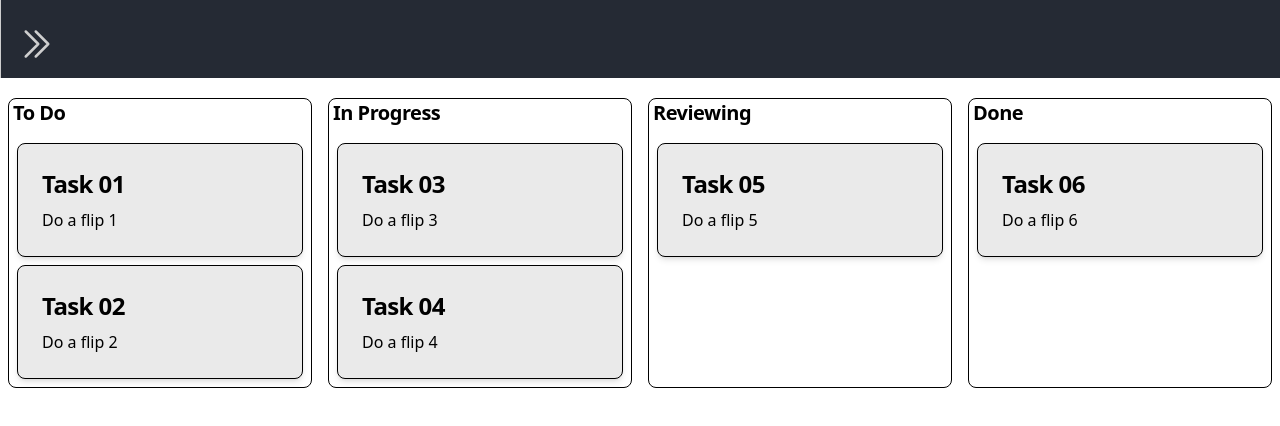
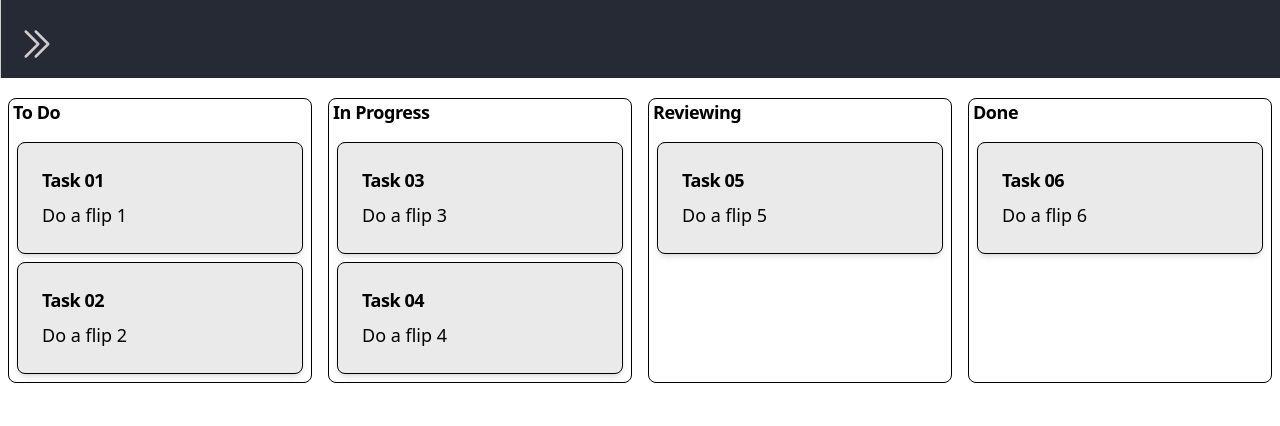
Before and after one commit to kendallv17/Taskademic-Front-End, a React (Create React App) app: page /current-tasks in a window 1280 px wide. Shown: the top 426 px of the page. Built offline with nearby package versions, Linux system fonts and the light colour scheme.

Commit message:
Fixed stilyng bug

```diff
--- a/src/App.js
+++ b/src/App.js
@@ -13,5 +13,5 @@ function App() {
     </div>
   );
 }
-
+//Database pwd iPlMXkLYfhnN6DLu
 export default App;
--- a/src/components/columnItem/ColumnItem.js
+++ b/src/components/columnItem/ColumnItem.js
@@ -4,13 +4,13 @@ export default function ColumnItem({id, index, tittle, description}){
     <Draggable draggableId={id} index={index} key={id}>
         {
             provided =>
-                <div className="block p-6 mx-2 bg-mercury-500 rounded-lg border border-gray-200 shadow-md hover:bg-gray-100 dark:bg-gray-800 dark:border-gray-700 dark:hover:bg-gray-700 my-2"
+                <div className="p-6 mx-2 bg-mercury-500 rounded-lg border border-gray-200 shadow-md hover:bg-gray-100 dark:bg-gray-800 dark:border-gray-700 dark:hover:bg-gray-700 my-2"
                      { ...provided.draggableProps }
                      { ...provided.dragHandleProps }
                      ref={ provided.innerRef }
                     >
-                        <h5 className="mb-2 text-2xl font-bold tracking-tight text-gray-900 dark:text-white">{tittle}</h5>
-                        <p className="font-normal text-gray-700 dark:text-gray-400">{description}</p>
+                        <h6 className="mb-2 sm:text-[6px] md:text-[18px] font-bold tracking-tight text-gray-900 dark:text-white">{tittle}</h6>
+                        <p className="font-normal sm:text-[4px] md:text-[18px]">{description}</p>
                 </div>
         }
     </Draggable>
--- a/src/components/coursesTable/AddNewCourse.js
+++ b/src/components/coursesTable/AddNewCourse.js
@@ -1,10 +1,10 @@
 export default function AddNewCourse({handler, }){
     return (
         <form className="flex w-full" onSubmit={ handler }>
-            <div className="flex-1 px-5">
+            <div className="flex-1 px-2">
                 <input type="text" placeholder="Course" name="course"  className="border-b-2 border-b-bright-turquoise-600 text-center w-full h-full invalid:border-radical-red-500" required/>
             </div>
-            <div className="flex-1 px-5">
+            <div className="flex-1 px-2">
                 <input type="text" placeholder="Professor" name="professor" className="border-b-2 border-b-bright-turquoise-600 text-center w-full h-full invalid:border-radical-red-500" required/>
             </div>
         <div className="flex-0">
--- a/src/components/coursesTable/CoursesTable.js
+++ b/src/components/coursesTable/CoursesTable.js
@@ -1,4 +1,3 @@
-import { useState } from "react";
 import AddNewCourse from "./AddNewCourse"
 import TableRow from "./TableRow"
 export default function CoursesTable({courses, setCourses}){
--- a/src/components/draganddropcontext/DragAndDropContext.js
+++ b/src/components/draganddropcontext/DragAndDropContext.js
@@ -1,4 +1,3 @@
-import { useState } from 'react';
 import { DragDropContext } from 'react-beautiful-dnd';
 import DroppableColumn from '../droppableColumn/DroppableColumn';
 export default function DragAndDropContext({columData, setData}){
@@ -45,7 +44,7 @@ export default function DragAndDropContext({columData, setData}){
 
     return(
     <DragDropContext onDragEnd={ onDragEnd }>
-        <div className="flex justify-center h-auto pt-5">
+        <div className="sm:grid md:flex md:justify-center h-auto pt-5">
                 <DroppableColumn data={ columData.todoData.tasks } id={ columData.todoData.columnId } tittle="To Do"/>
                 <DroppableColumn data={ columData.inProgressData.tasks } id={ columData.inProgressData.columnId  } tittle="In Progress"/>
                 <DroppableColumn data={ columData.reviewingData.tasks } id={ columData.reviewingData.columnId  } tittle="Reviewing"/>
--- a/src/components/droppableColumn/DroppableColumn.js
+++ b/src/components/droppableColumn/DroppableColumn.js
@@ -2,8 +2,8 @@ import { Droppable } from "react-beautiful-dnd"
 import ColumnItem from "../columnItem/ColumnItem"
 export default function DroppableColumn({id, data, tittle}){
     return (
-        <div className="container max-w-sm mx-2 border rounded-lg flex-1">
-            <h4 className="mb-4 ml-1 text-xl font-bold tracking-tight text-gray-900 dark:text-white">{tittle}</h4>
+        <div className="container max-w-xs mx-2 border rounded-lg flex-1 mb-2 sm:min-h-50">
+            <h6 className="mb-4 ml-1 sm:text-[8px] md:text-[18px] font-bold tracking-tight text-gray-900 dark:text-white">{tittle}</h6>
             <Droppable droppableId={id}>
                 {
                     provided => (
--- a/src/pages/currentTasks/CurrentTasks.js
+++ b/src/pages/currentTasks/CurrentTasks.js
@@ -56,7 +56,7 @@ export default function CurrentTasks(){
             <Navbar hidden={ hidden } setHidden={ setHidden }/>
             {windowSize.innerWidth < 768 && !hidden ?
                 <></>:
-                <Board data={data} setData={ setData } className="p-6 space-y-4 md:space-y-6 sm:p-8 border-2 px-4"></Board>
+                <Board className="space-y-4 md:space-y-6 sm:p-8 border-2 px-4" data={data} setData={ setData }/>
             }
         </div>
     </div>
```
